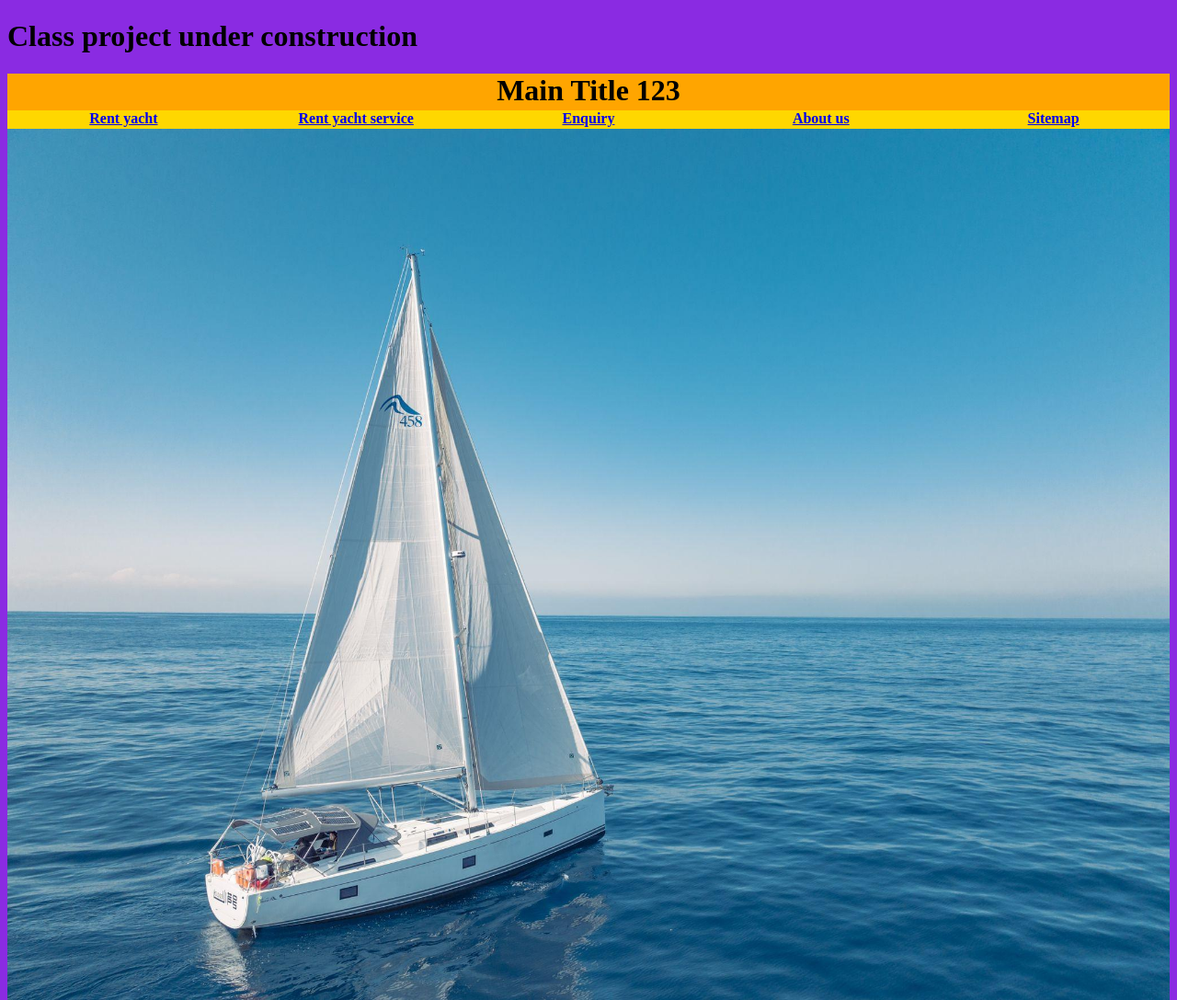
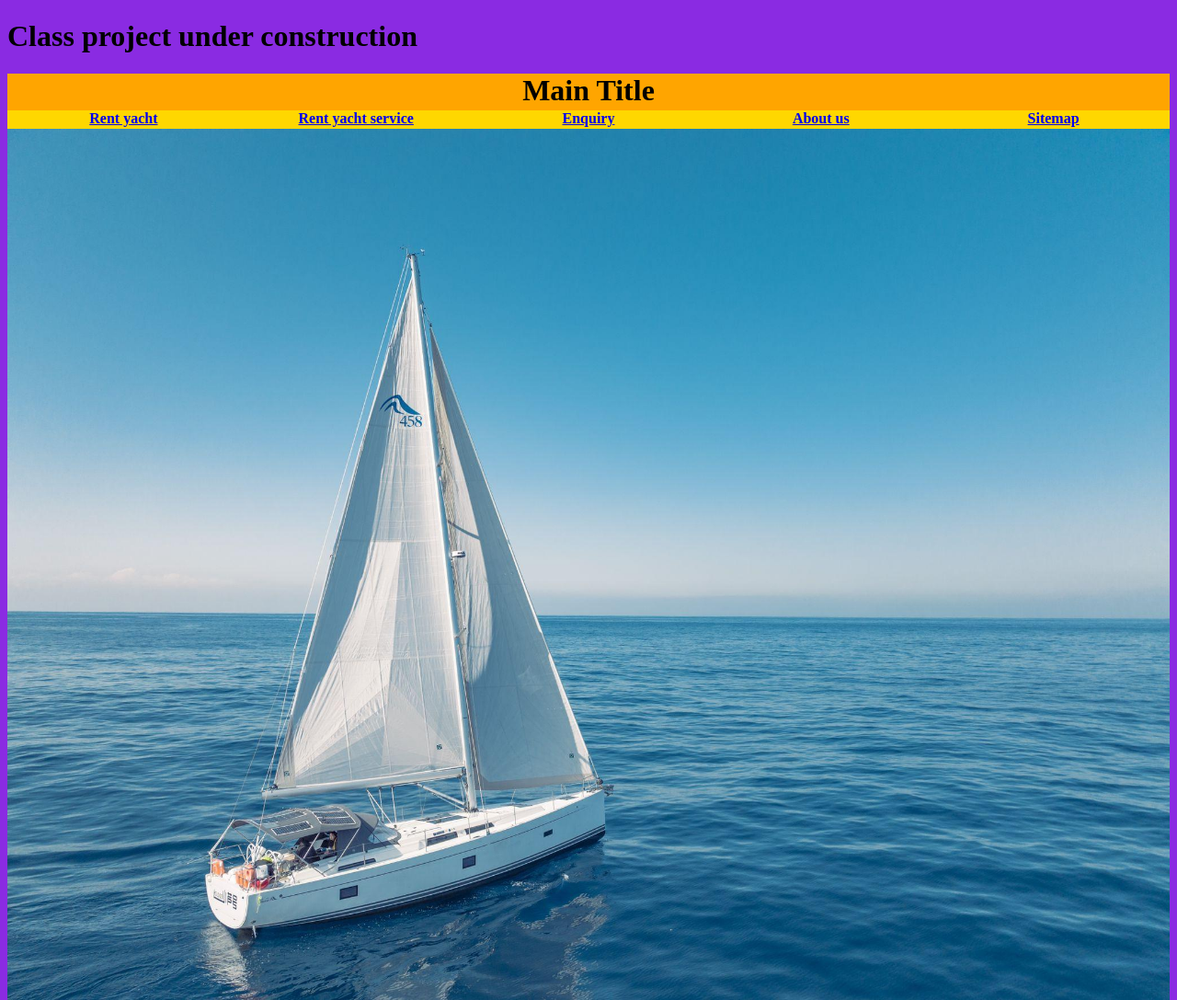
Before and after one commit to dockerwin11/studypage, a plain HTML site: page index.html in a window 1280 px wide. Shown: the top 1087 px of the page at 92% size. Drawn offline with Linux system fonts and the light colour scheme.

Commit message:
Update index.html

```diff
--- a/index.html
+++ b/index.html
@@ -19,7 +19,7 @@
   <div id="main_container" style="width:100%">
 
     <div id="main_header" style="background-color:#FFA500;text-align:center;height: 40px;">
-        <h1 style="margin-bottom:0;">Main Title 123</h1>
+        <h1 style="margin-bottom:0;">Main Title</h1>
     </div>
 
     <div id="menu_yacht" style="background-color:#FFD700;text-align:center;height:20px;width:20%;float:left;">
```
